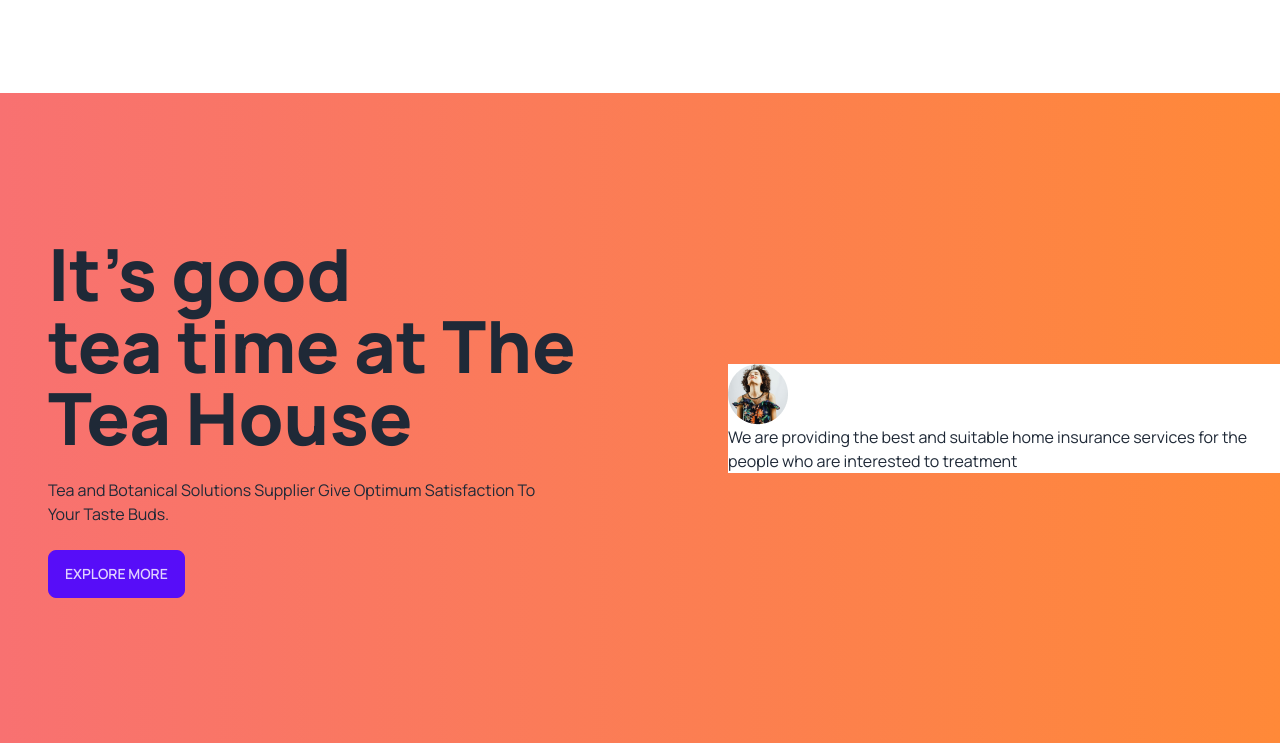
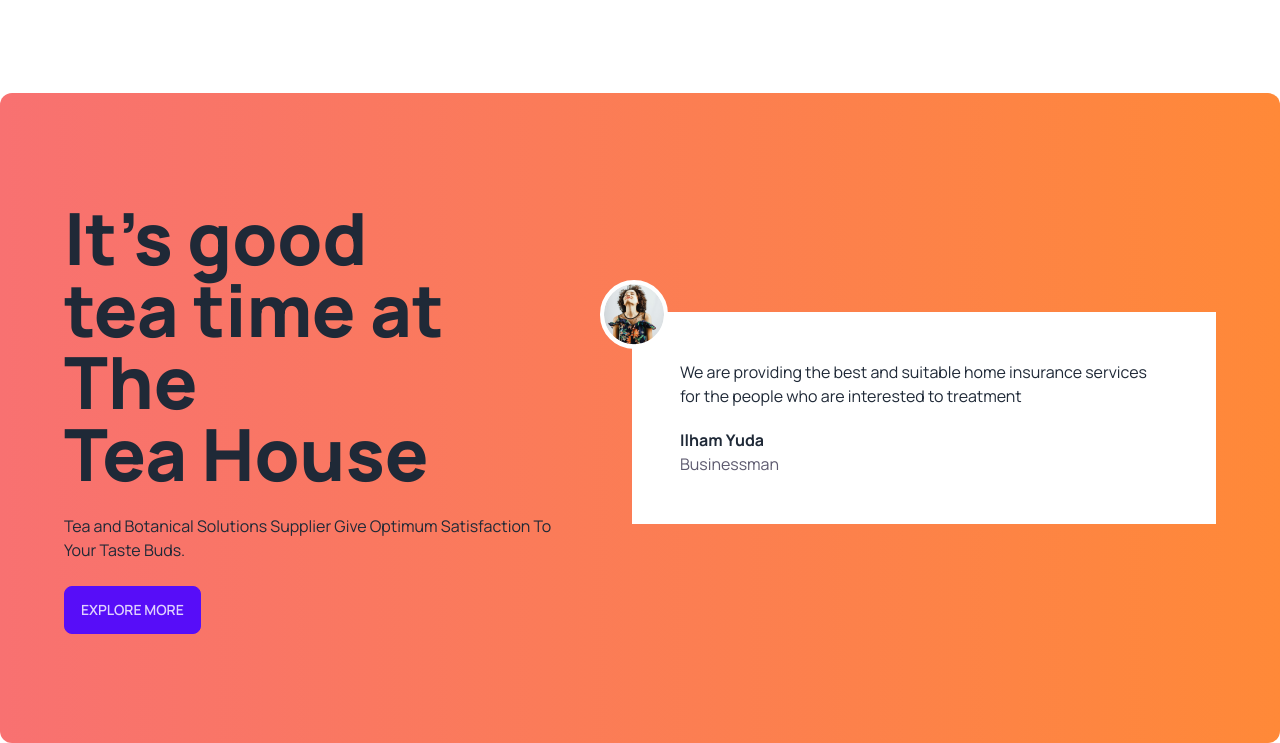
Before and after one commit to khtanvirislam/CHA-KHAI, a plain HTML site: page index.html in a window 1280 px wide. Shown: the part 1153-1896 px from the top of the page. Drawn offline with nearby package versions, Linux system fonts and the light colour scheme.

Commit message:
image updated but not done yet

```diff
--- a/index.html
+++ b/index.html
@@ -117,20 +117,22 @@
 
       <!-- sample test -->
       <section>
-        <div class="h-[650px]  flex flex-col md:flex-row justify-center items-center gap-20 bg-gradient-to-r from-red-400 to-[#FF8938]">
+        <div class="h-[650px] px-16 py-28 flex flex-col md:flex-row justify-center items-center gap-20 bg-gradient-to-r from-red-400 to-[#FF8938] rounded-xl">
 
-            <div class="flex-1 px-12 py-10">
+            <div class="flex-1">
               <h1 class="text-7xl font-extrabold">It's good <br>
                   tea time at The <br> Tea House</h1>
               <p class="py-6 max-w-[513px]">Tea and Botanical Solutions Supplier Give Optimum Satisfaction To Your Taste Buds.</p>
               <button class="btn btn-primary">Explore More</button>
             </div>
           <!-- client review -->
-            <div class="flex-1 bg-white w-[433px]">
-              <div>
-                <img src="./images/client.png" alt="">
+            <div class="relative flex-1 bg-white w-[433px] p-12">
+              <div class="">
+                <img class="absolute -mt-20 -ml-20 border-4 rounded-full border-white bg-white" src="./images/client.png" alt="">
               </div>
-              <p>We are providing the best and suitable home insurance services for the people who are interested to treatment</p>
+              <p class="">We are providing the best and suitable home insurance services for the people who are interested to treatment</p>
+              <h4 class="text-base font-bold mt-5">Ilham Yuda</h4>
+              <p class="text-[#5D5A6F]">Businessman</p>
             </div>
         </div>
 
```
